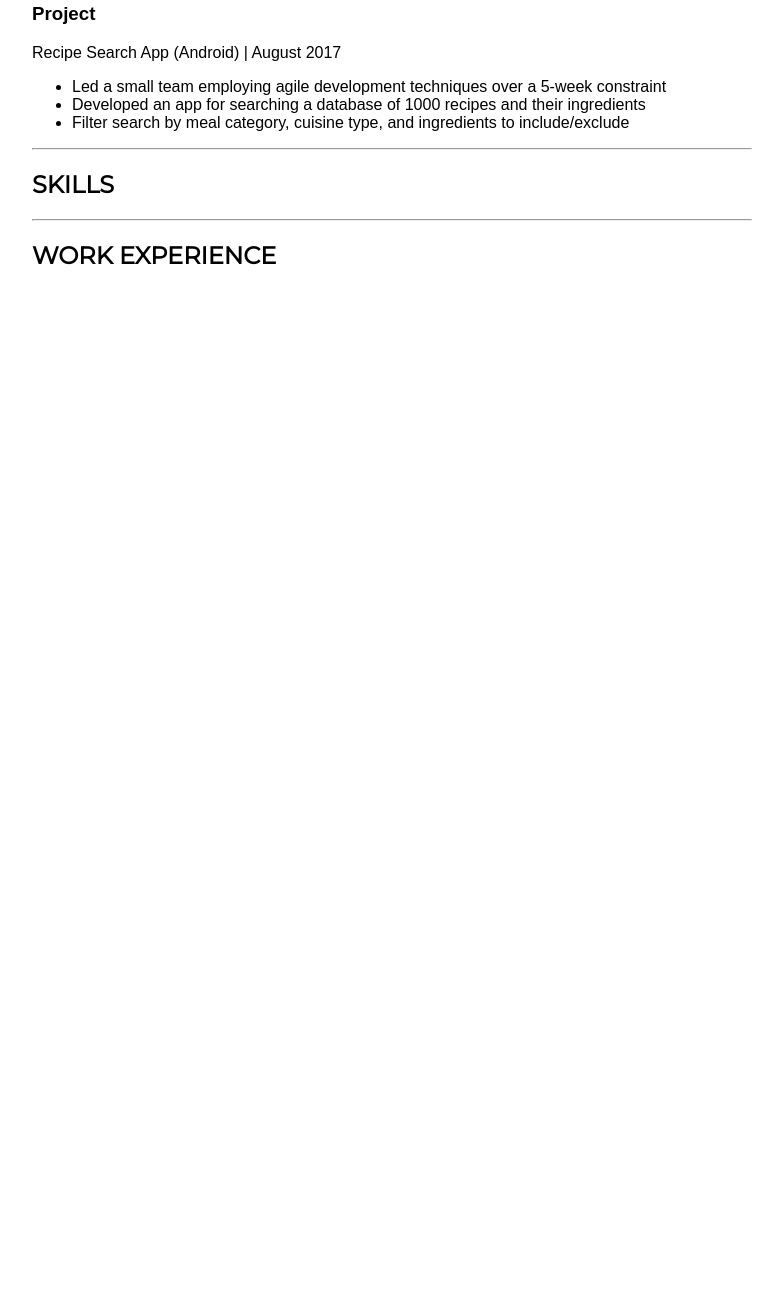
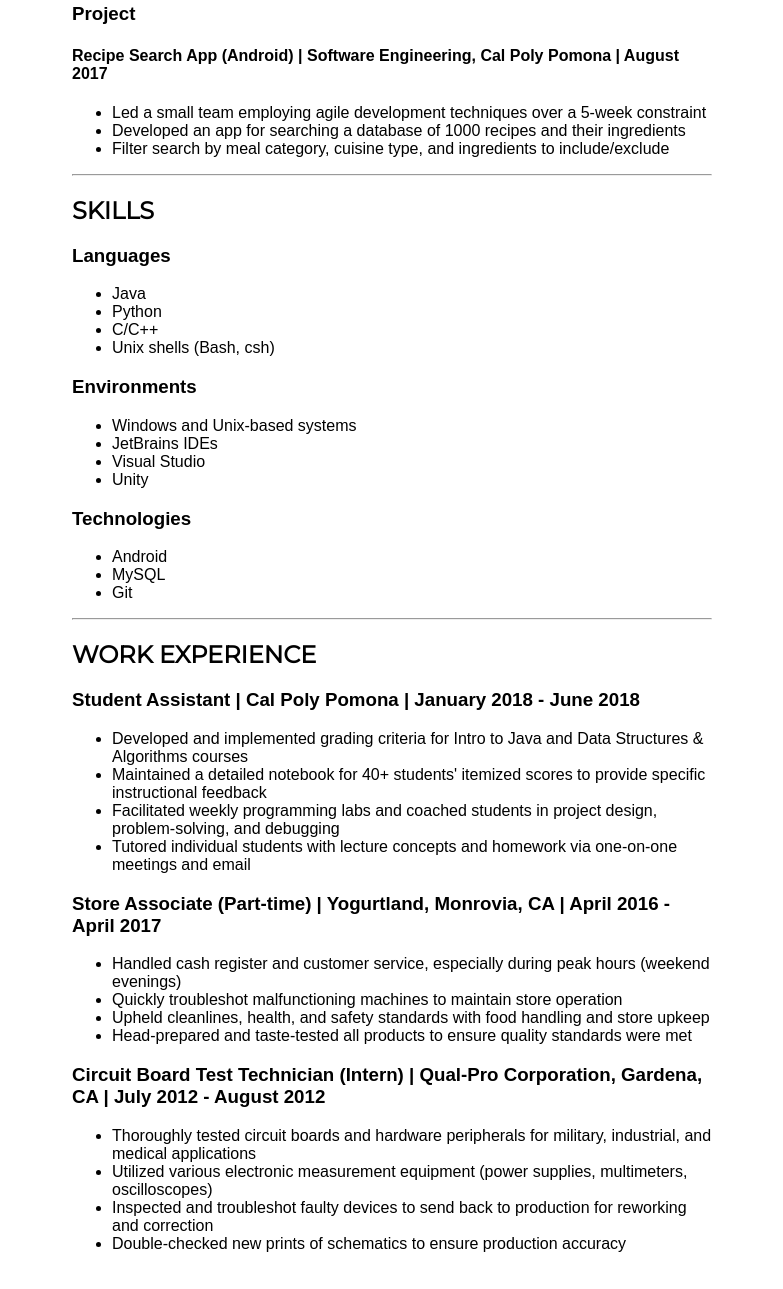
Before and after one commit to kevindang88/resume, a plain HTML site: page index.html in a window 1280 px wide. Shown: the part 588-1877 px from the top of the page, without its empty margins (248-1031 px from the left). Before the commit the page ends 898 px from the top, so only its background shows below. Drawn offline with Linux system fonts and the light colour scheme; a web font is replaced by a local one.

Commit message:
Add remaining resume content

```diff
--- a/index.html
+++ b/index.html
@@ -4,7 +4,7 @@
         <link href="styles/style.css" rel="stylesheet" type="text/css">
         <link href="https://fonts.googleapis.com/css?family=Martel+Sans|Montserrat" rel="stylesheet">
         <meta charset="utf-8">
-        <title>My resume</title>
+        <title>Kevin Dang's Resume</title>
     </head>
     <body>
         <header>
@@ -24,31 +24,74 @@
 
         <h3>Selected Coursework</h3>
         <ul>
-            <li>Data Structures & Algorithms (Java)</li>
-            <li>Unix & Scripting</li>
-            <li>Artificial Intelligence</li>
-            <li>Database Systems (MySQL)</li>
-            <li>Secure Communication (Python)</li>
-            <li>Programming Languages</li>
-            <li>Formal Languages & Automata</li>
-            <li>Computability</li>
+            <li>Data Structures & Algorithms (Java) </li>
+            <li>Unix & Scripting </li>
+            <li>Artificial Intelligence </li>
+            <li>Database Systems (MySQL) </li>
+            <li>Secure Communication (Python) </li>
+            <li>Programming Languages </li>
+            <li>Formal Languages & Automata </li>
+            <li>Computability </li>
         </ul>
 
         <h3>Project</h3>
-        <p>Recipe Search App (Android) | August 2017</p>
+        <h4>Recipe Search App (Android) | Software Engineering, Cal Poly Pomona | August 2017</h4>
         <ul>
-            <li>Led a small team employing agile development techniques over a 5-week constraint</li>
-            <li>Developed an app for searching a database of 1000 recipes and their ingredients</li>
-            <li>Filter search by meal category, cuisine type, and ingredients to include/exclude</li>
+            <li>Led a small team employing agile development techniques over a 5-week constraint </li>
+            <li>Developed an app for searching a database of 1000 recipes and their ingredients </li>
+            <li>Filter search by meal category, cuisine type, and ingredients to include/exclude </li>
         </ul>
 
         <hr>
 
         <h2>Skills</h2>
+        <h3>Languages</h3>
+        <ul>
+            <li>Java</li>
+            <li>Python</li>
+            <li>C/C++</li>
+            <li>Unix shells (Bash, csh)</li>
+        </ul>
+
+        <h3>Environments</h3>
+        <ul>
+            <li>Windows and Unix-based systems</li>
+            <li>JetBrains IDEs</li>
+            <li>Visual Studio</li>
+            <li>Unity</li>
+        </ul>
+
+        <h3>Technologies</h3>
+        <ul>
+            <li>Android</li>
+            <li>MySQL</li>
+            <li>Git</li>
+        </ul>
 
         <hr>
 
         <h2>Work Experience</h2>
+        <h3>Student Assistant | Cal Poly Pomona | January 2018 - June 2018</h3>
+        <ul>
+            <li>Developed and implemented grading criteria for Intro to Java and Data Structures & Algorithms courses </li>
+            <li>Maintained a detailed notebook for 40+ students' itemized scores to provide specific instructional feedback </li>
+            <li>Facilitated weekly programming labs and coached students in project design, problem-solving, and debugging </li>
+            <li>Tutored individual students with lecture concepts and homework via one-on-one meetings and email </li>
+        </ul>
+        <h3>Store Associate (Part-time) | Yogurtland, Monrovia, CA | April 2016 - April 2017</h3>
+        <ul>
+            <li>Handled cash register and customer service, especially during peak hours (weekend evenings) </li>
+            <li>Quickly troubleshot malfunctioning machines to maintain store operation </li>
+            <li>Upheld cleanlines, health, and safety standards with food handling and store upkeep </li>
+            <li>Head-prepared and taste-tested all products to ensure quality standards were met </li>
+        </ul>
+        <h3>Circuit Board Test Technician (Intern) | Qual-Pro Corporation, Gardena, CA | July 2012 - August 2012</h3>
+        <ul>
+            <li>Thoroughly tested circuit boards and hardware peripherals for military, industrial, and medical applications </li>
+            <li>Utilized various electronic measurement equipment (power supplies, multimeters, oscilloscopes) </li>
+            <li>Inspected and troubleshot faulty devices to send back to production for reworking and correction </li>
+            <li>Double-checked new prints of schematics to ensure production accuracy </li>
+        </ul>
 
         <script src="scripts/main.js"></script>
     </body>
--- a/styles/style.css
+++ b/styles/style.css
@@ -17,7 +17,7 @@
 }
 
 body {
-    width: 720px;
+    width: 50%;
     margin: 0 auto;
     padding: 0 20px 20px 20px;
 }
```
